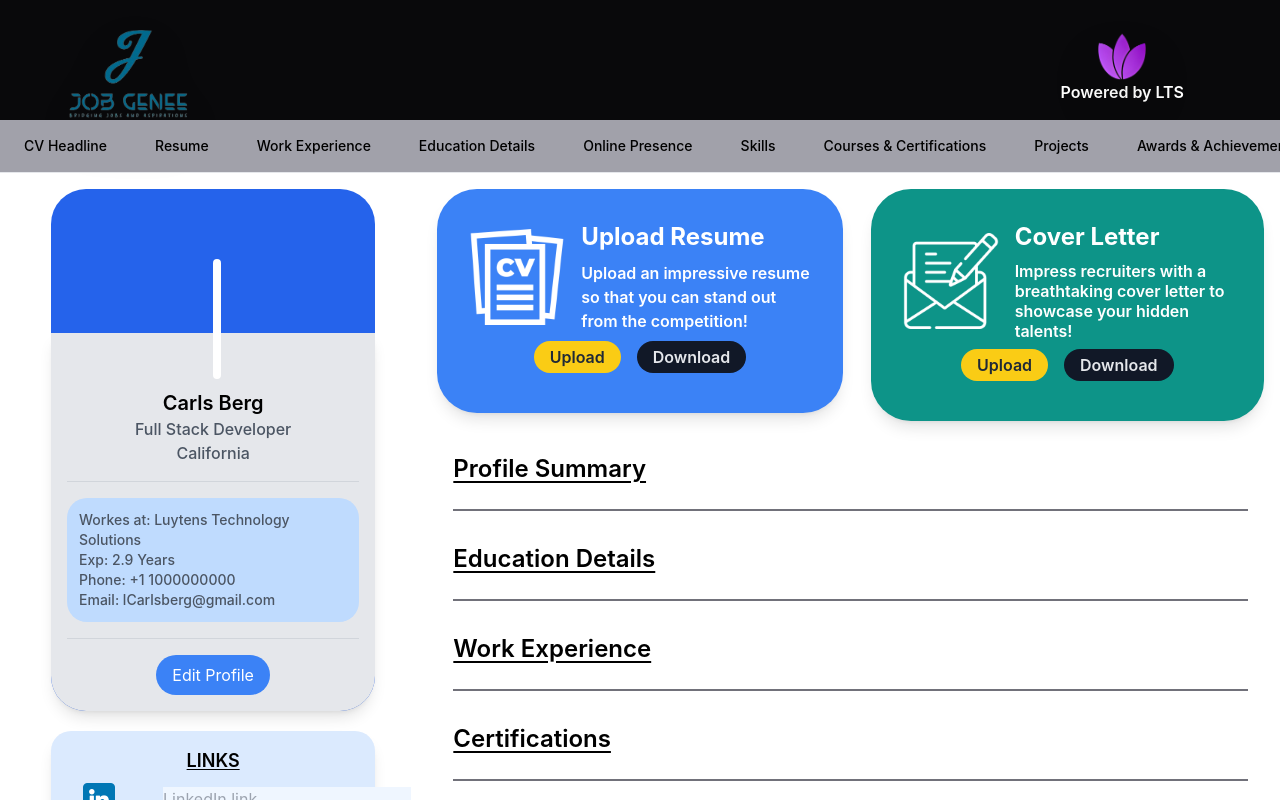
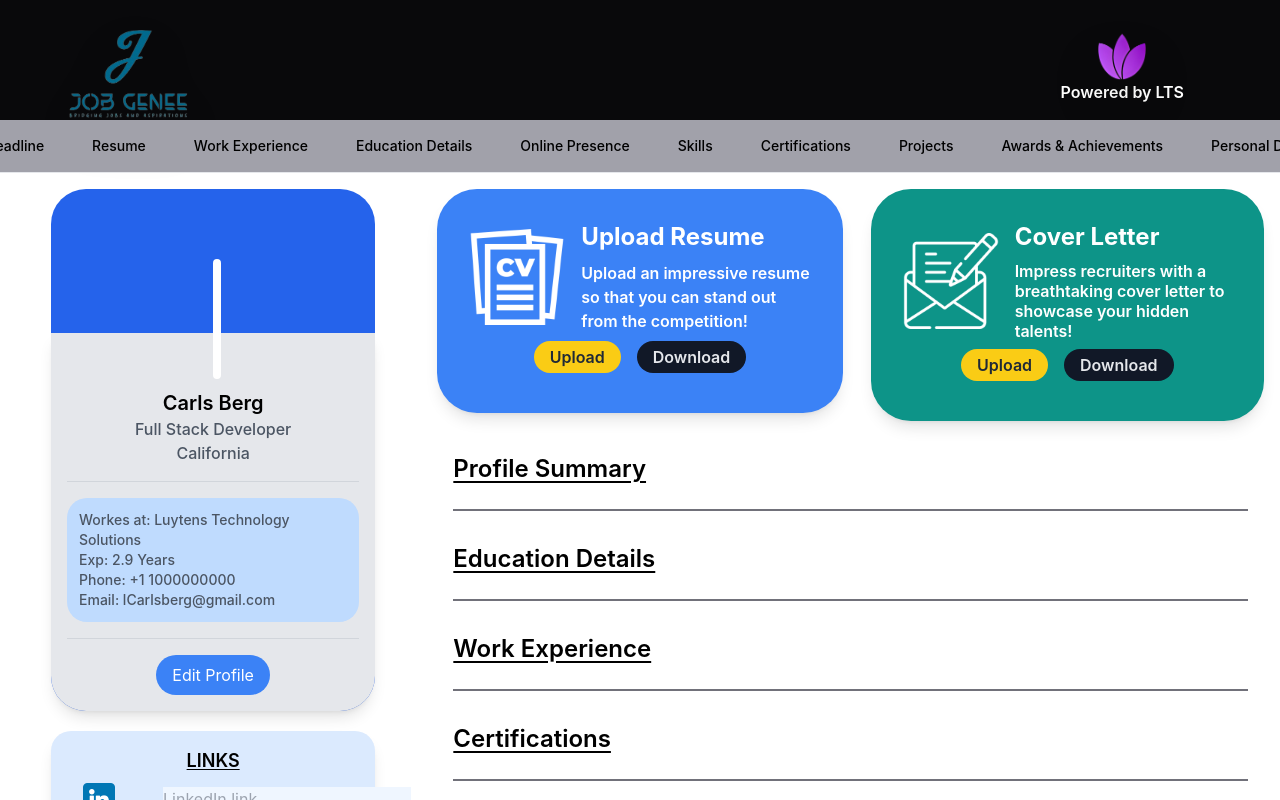
Before and after one commit to Vargos98/Job-Genee-Dashboard-Final-Umesh, a React (Create React App) app: page / in a window 1280 px wide. Shown: the top 800 px of the page. Built offline with nearby package versions, Linux system fonts and the light colour scheme; grey boxes are pictures that could not be loaded; the HTML template or start-up script is replaced by a standard one.

Commit message:
Update Navbar.js
Revamped Navbar

```diff
--- a/src/components/Navbar.js
+++ b/src/components/Navbar.js
@@ -10,11 +10,11 @@ const sections = [
   "Education Details",
   "Online Presence",
   "Skills",
-  "Courses & Certifications",
+  "Certifications",
   "Projects",
   "Awards & Achievements",
   "Personal Details",
-  "Languages",
+
 ];
 
 const Navbar = () => {
@@ -79,7 +79,7 @@ const Navbar = () => {
       </div>
 
       {/* Navbar */}
-      <nav className="sticky top-0 flex overflow-x-auto whitespace-nowrap bg-zinc-400 p-2 space-x-4 border-b border-white-700 custom-scrollbar z-10">
+      <nav className="sticky top-0 flex overflow-x-auto whitespace-nowrap bg-zinc-400 p-2 space-x-4 border-b border-white-700 custom-scrollbar z-10 items-center justify-center">
         {trail.map((style, index) => (
           <animated.button
             key={sections[index]}
```
